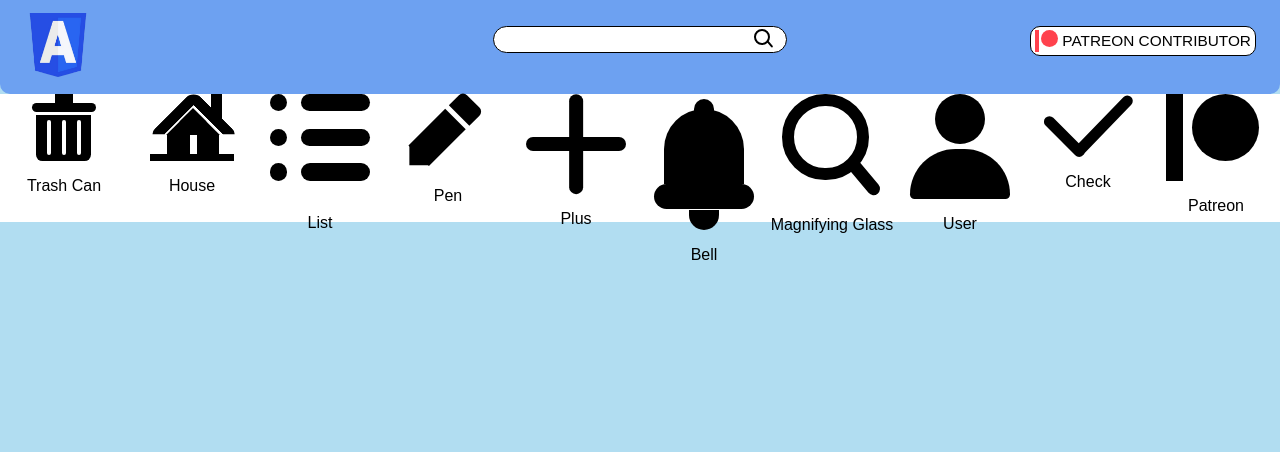
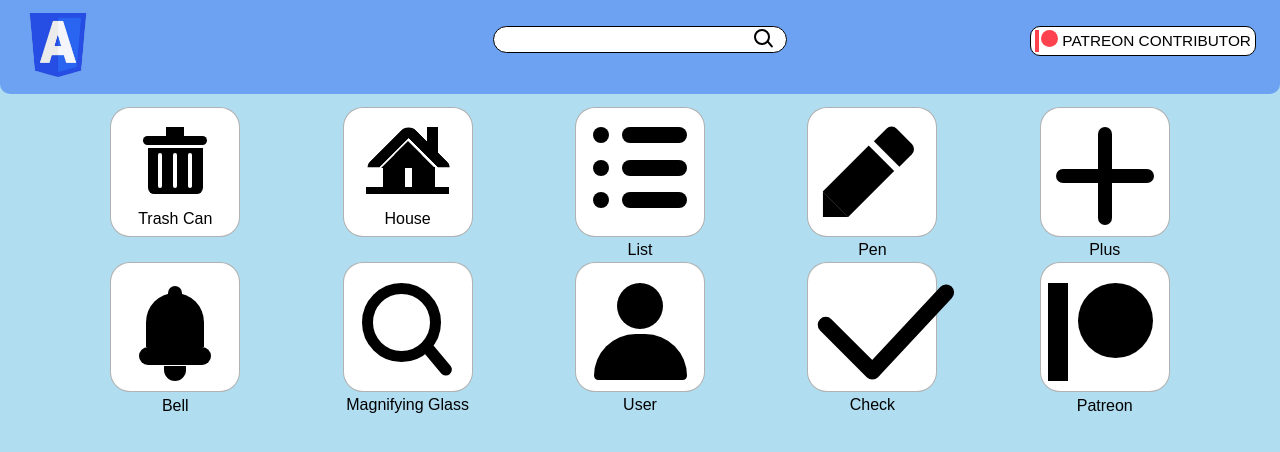
Before and after one commit to Lomudru/CSS-AWESOME, a PHP site: page / in a window 1280 px wide. Shown: the top 452 px of the page. Run offline with PHP 8.4, Linux system fonts and the light colour scheme.

Commit message:
Style de la page d'accueil maj et création d'animation au survol des bouton

```diff
--- a/assets/css/style-icon.css
+++ b/assets/css/style-icon.css
@@ -97,7 +97,7 @@
 /* LE LOGO DE LISTE */
 
 .full-list{
-    --size-list: 100px;
+    --size-list: 94px;
     --color-list: black;
 
     display: flex;
@@ -122,7 +122,7 @@
 /* LE LOGO DE STYLO */
 
 .full-pen{
-    --size-pen: 100px;
+    --size-pen: 127px;
     --color-pen: black;
 
     display: flex;
@@ -160,7 +160,7 @@
 /* LE LOGO PLUS */
 
 .full-plus{
-    --size-plus : 100px;
+    --size-plus : 98px;
     --color-plus : black;
 
     width: var(--size-plus);
@@ -185,7 +185,7 @@
 /* LE LOGO DE CLOCHE */
 
 .full-bell{
-    --size-bell : 100px;
+    --size-bell : 72px;
     --color-bell: black;
 
     display: flex;
@@ -226,7 +226,7 @@
 /* Le logo de loupe */
 
 .magnifying-glass{
-    --size-magnifying-glass: 100px;
+    --size-magnifying-glass: 92px;
     --color-magnifying-glass: black;
 
     width: var(--size-magnifying-glass);
@@ -252,7 +252,7 @@
 /* Le logo user */
 
 .user{
-    --size-user : 100px;
+    --size-user : 93px;
     --color-user : black;
 
     width: var(--size-user);
@@ -276,7 +276,7 @@
 /* Le logo check */
 
 .check{
-    --size-check: 100px;
+    --size-check: 155px;
     --color-check: black;
 
     width: var(--size-check);
@@ -297,7 +297,7 @@
     width: calc(var(--size-check) / 1.266);
     height: calc(var(--size-check) / 9.5);
     border-radius: calc(var(--size-check) / 1.9);
-    rotate: -46deg;
+    rotate: -47deg;
     position: relative;
     left: calc(var(--size-check) / 3.8);
     top: calc(var(--size-check) / 6.333);
@@ -305,7 +305,7 @@
 
 /* Le logo de patreon */
 .patreon{
-    --size-patreon: 100px;
+    --size-patreon: 113px;
     --color-patreon: black;
 
     width: var(--size-patreon);
--- a/assets/css/style.css
+++ b/assets/css/style.css
@@ -95,15 +95,24 @@
     background-color: white;
     width: 10vw;
     height: 10vw;
+    text-decoration: none;
+    border-radius: 20px;
+    margin: 1vw 4vw;
+    border: 1px solid rgba(0,0,0,0.3);
 }
 .box > div{
-    margin: 0 auto;
+    margin: 15% auto 0;
 }
 .box p{
+    color: black;
     text-align: center;
     font-family: Arial, Helvetica, sans-serif;
+}
+.box:hover{
+    box-shadow: 2px 2px 8px -3px black, inset 1px 1px 5px 0 black;
 }
 .all-icon{
     display: flex;
     flex-wrap: wrap;
+    justify-content: center;
 }
--- a/index.html
+++ b/index.html
@@ -42,7 +42,7 @@
     </header>
     <main>
         <section class="all-icon">
-            <article class="box">
+            <a href="#" class="box">
                 <div class="full-trash-can">
                     <div class="trash-canPart1"></div>
                     <div class="trash-canPart2"></div>
@@ -53,8 +53,8 @@
                     </div>
                 </div>
                 <p>Trash Can</p>
-            </article>
-            <article class="box">
+            </a>
+            <a href="#" class="box">
                 <div class="full-house">
                     <div class="housePart1"></div>
                     <div class="housePart2"></div>
@@ -64,8 +64,8 @@
                     <div class="housePart6"></div>
                 </div>
                 <p>House</p>
-            </article>
-            <article class="box">
+            </a>
+            <a href="#" class="box">
                 <div class="full-list">
                     <div class="listPart1"></div>
                     <div class="listPart2"></div>
@@ -75,23 +75,23 @@
                     <div class="listPart6"></div>
                 </div>
                 <p>List</p>
-            </article>
-            <article class="box">
+            </a>
+            <a href="#" class="box">
                 <div class="full-pen">
                     <div class="penPart1"></div>
                     <div class="penPart2"></div>
                     <div class="penPart3"></div>
                 </div>
                 <p>Pen</p>
-            </article>
-            <article class="box">
+            </a>
+            <a href="#" class="box">
                 <div class="full-plus">
                     <div class="plusPart1"></div>
                     <div class="plusPart2"></div>
                 </div>
                 <p>Plus</p>
-            </article>
-            <article class="box">
+            </a>
+            <a href="#" class="box">
                 <div class="full-bell">
                     <div class="bellPart1"></div>
                     <div class="bellPart2"></div>
@@ -99,35 +99,35 @@
                     <div class="bellPart4"></div>
                 </div>
                 <p>Bell</p>
-            </article>
-            <article class="box">
+            </a>
+            <a href="#" class="box">
                 <div class="magnifying-glass">
                     <div class="magnifying-glassPart1"></div>
                     <div class="magnifying-glassPart2"></div>
                 </div>
                 <p>Magnifying Glass</p>
-            </article>
-            <article class="box">
+            </a>
+            <a href="#" class="box">
                 <div class="user">
                     <div class="userPart1"></div>
                     <div class="userPart2"></div>
                 </div>
                 <p>User</p>
-            </article>
-            <article class="box">
+            </a>
+            <a href="#" class="box">
                 <div class="check">
                     <div class="chechPart1"></div>
                     <div class="chechPart2"></div>
                 </div>
                 <p>Check</p>
-            </article>
-            <article class="box">
+            </a>
+            <a href="#" class="box">
                 <div class="patreon">
                     <div class="patreonPart1"></div>
                     <div class="patreonPart2"></div>
                 </div>
                 <p>Patreon</p>
-            </article>
+            </a>
         </section>
     </main>
 </body>
```
